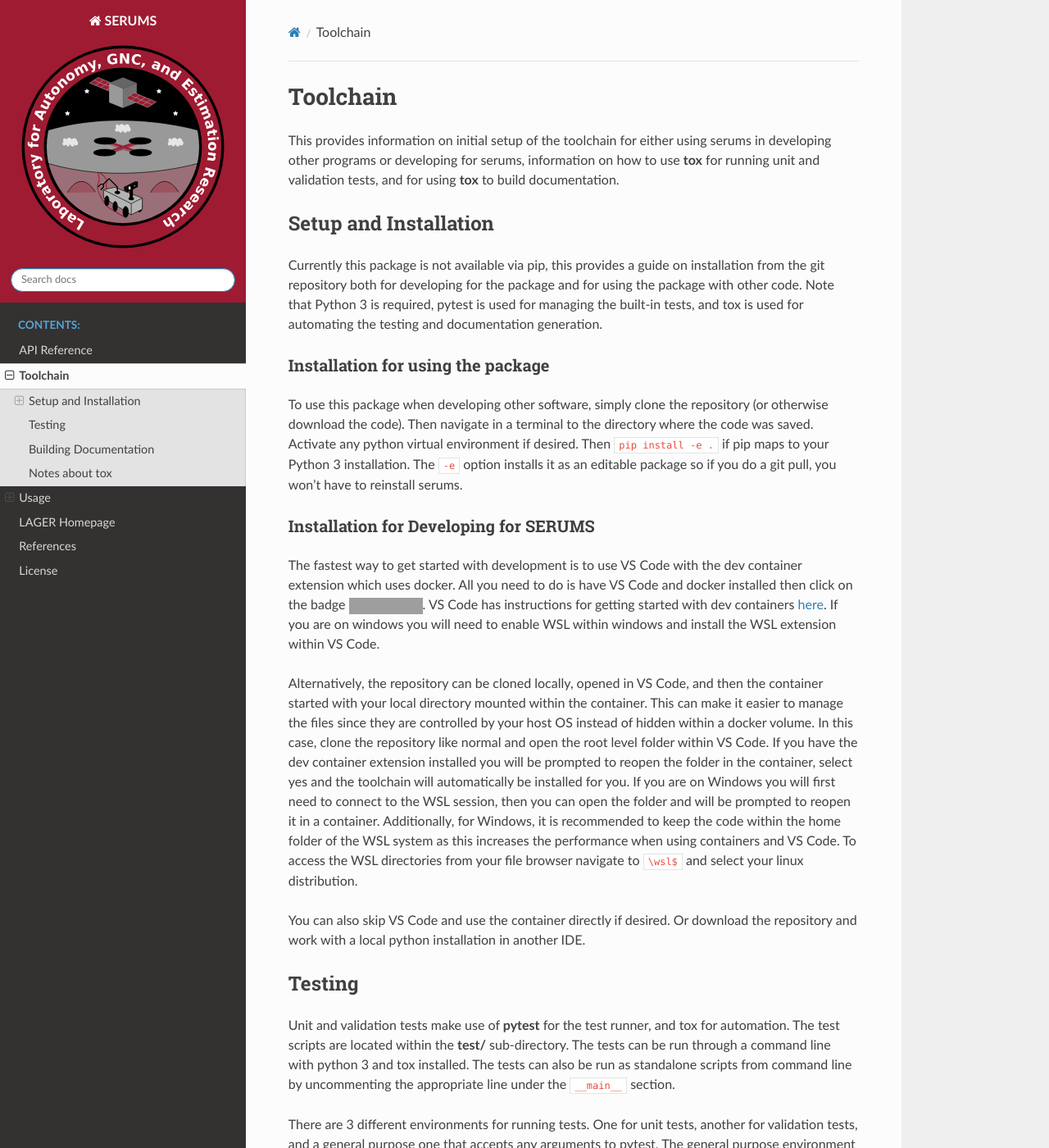
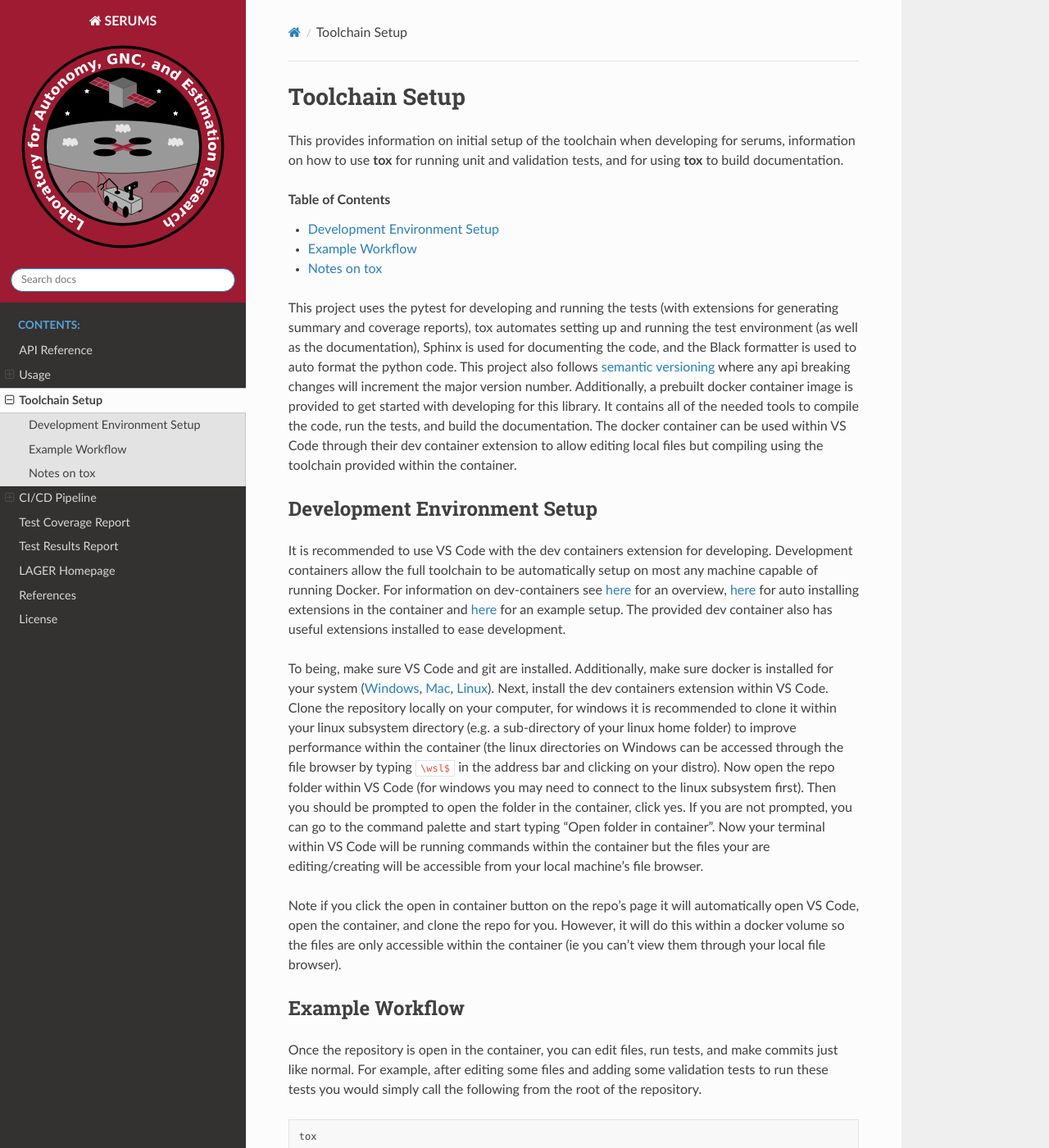
Before and after one commit to drjdlarson/serums, a Sphinx documentation site: the page built from docs/source/toolchain.rst, in a window 1280 px wide and 1400 px high. Shown: the whole window at 82% size. Built offline with Sphinx 7.4.7 and the Read the Docs theme 2.0.0, drawn with Linux system fonts in a browser that asks for light colours; some of the changed text lies outside the part shown; grey boxes are pictures that could not be loaded.

Commit message:
updated docs

```diff
--- a/README.rst
+++ b/README.rst
@@ -1,4 +1,4 @@
-serums
+SERUMS
 ======
 
 A Python package for Statistical Error and Risk Utility for Multi-sensor Systems (SERUMS) developed by the Laboratory for Autonomy, GNC, and Estimation Research (LAGER) at the University of Alabama (UA).
@@ -7,103 +7,82 @@
     :depth: 2
     :local:
 
+..
+    BEGIN LINKS INCLUDE
+
+.. |Open in Dev Containers| image:: https://img.shields.io/static/v1?label=Dev%20Containers&message=Open&color=blue&logo=visualstudiocode
+   :target: https://vscode.dev/redirect?url=vscode://ms-vscode-remote.remote-containers/cloneInVolume?url=https://github.com/drjdlarson/serums.git
+
+.. |Test Status| image:: https://drjdlarson.github.io/serums/reports/junit/tests-badge.svg?dummy=8484744
+    :target: https://drjdlarson.github.io/serums/reports/junit/junit.html
+
+.. |Test Cov| image:: https://drjdlarson.github.io/serums/reports/coverage/coverage-badge.svg?dummy=8484744
+    :target: https://drjdlarson.github.io/serums/reports/coverage/index.html
+
+..
+    END LINKS INCLUDE
+
+|Open in Dev Containers| |Test Status| |Test Cov|
 
 ..
     BEGIN TOOLCHAIN INCLUDE
 
-.. _serums: https://github.com/drjdlarson/serums
-.. _STACKOVERFLOW: https://stackoverflow.com/questions/69704561/cannot-update-spyder-5-1-5-on-new-anaconda-install
-.. _SUBMODULE: https://git-scm.com/book/en/v2/Git-Tools-Submodules
-.. |Open in Dev Containers| image:: https://img.shields.io/static/v1?label=Dev%20Containers&message=Open&color=blue&logo=visualstudiocode
-   :target: https://vscode.dev/redirect?url=vscode://ms-vscode-remote.remote-containers/cloneInVolume?url=https://github.com/drjdlarson/serums.git
+This project uses the pytest for developing and running the tests (with extensions for generating summary and coverage reports), tox automates setting up and running the test environment (as well as the documentation), Sphinx is used for documenting the code, and the Black formatter is used to auto format the python code. This project also follows `semantic versioning <https://semver.org/>`_ where any api breaking changes will increment the major version number. Additionally, a prebuilt docker container image is provided to get started with developing for this library. It contains all of the needed tools to compile the code, run the tests, and build the documentation. The docker container can be used within VS Code through their dev container extension to allow editing local files but compiling using the toolchain provided within the container.
 
 
+Development Environment Setup
+-----------------------------
+It is recommended to use VS Code with the dev containers extension for developing. Development containers allow the full toolchain to be automatically setup on most any machine capable of running Docker. For information on dev-containers see `here <https://code.visualstudio.com/docs/devcontainers/containers>`_ for an overview, `here <https://stackoverflow.com/questions/71402603/vs-code-in-docker-container-is-there-a-way-to-automatically-install-extensions>`_ for auto installing extensions in the container
+and `here <https://pspdfkit.com/blog/2020/visual-studio-code-cpp-docker/>`_ for an example setup. The provided dev container also has useful extensions installed to ease development.
 
-Setup and Installation
-----------------------
-Currently this package is not available via pip, this provides a guide on installation from the git repository both for developing for the package and for using the package with other code. Note that Python 3 is required, pytest is used for managing the built-in tests, and tox is used for automating the testing and documentation generation.
+To being, make sure VS Code and git are installed. Additionally, make sure docker is installed for your system (`Windows <https://docs.docker.com/desktop/install/windows-install/>`_, `Mac <https://docs.docker.com/desktop/install/mac-install/>`_, `Linux <https://docs.docker.com/engine/install/>`_). Next, install the dev containers extension within VS Code. Clone the repository locally on your computer, for windows it is recommended to clone it within your linux subsystem directory (e.g. a sub-directory of your linux home folder) to improve performance within the container (the linux directories on Windows can be accessed through the file browser by typing :code:`\\wsl$` in the address bar and clicking on your distro). Now open the repo folder within VS Code (for windows you may need to connect to the linux subsystem first). Then you should be prompted to open the folder in the container, click yes. If you are not prompted, you can go to the command palette and start typing "Open folder in container". Now your terminal within VS Code will be running commands within the container but the files your are editing/creating will be accessible from your local machine's file browser.
+
+Note if you click the open in container button on the repo's page it will automatically open VS Code, open the container, and clone the repo for you. However, it will do this within a docker volume so the files are only accessible within the container (ie you can't view them through your local file browser).
 
 
-Installation for using the package
-^^^^^^^^^^^^^^^^^^^^^^^^^^^^^^^^^^
-To use this package when developing other software, simply clone the repository (or otherwise download the code). Then navigate in a terminal to the directory where the code was saved. Activate any python virtual environment if desired. Then :code:`pip install -e .` if pip maps to your Python 3 installation. The :code:`-e` option installs it as an editable package so if you do a git pull, you won't have to reinstall serums.
+Example Workflow
+----------------
+Once the repository is open in the container, you can edit files, run tests, and make commits just like normal. For example, after editing some files and adding some validation tests to run these tests you would simply call the following from the root of the repository.
+
+.. code-block::
+
+    tox
+
+This will attempt to run the all the validation tests, except those marked as slow, on multiple versions of python. If the python version can not be found, it will be skipped.
+
+After running tests, it may be helpful to check the documentation build locally to ensure code comments are being pulled correctly. This can be done with
+
+.. code-block::
+
+    tox -e clean_docs
+    tox -e docs_html
+
+to remove any existing documenation builds and generate the html version. The output is placed in **docs/build/html** and can be viewed by opening the **docs/build/html/index.html** file in your web browser.
 
 
-Installation for Developing for SERUMS
-^^^^^^^^^^^^^^^^^^^^^^^^^^^^^^^^^^^^^^
-The fastest way to get started with development is to use VS Code with the dev container extension which uses docker. All you need to do is have VS Code and docker installed then click on the badge |Open in Dev Containers|. VS Code has instructions for getting started with dev containers `here <https://code.visualstudio.com/docs/devcontainers/containers>`_. If you are on windows you will need to enable WSL within windows and install the WSL extension within VS Code.
+Notes on tox
+------------
+Tox will automatically create virtual environements, install dependencies, install the package, and run some commands in the virtual environment. These are defined in the **tox.ini** file in the repository. If tox is called without specifying an envrionment, it will run all of the default environments. The available environments can be listed with
 
-Alternatively, the repository can be cloned locally, opened in VS Code, and then the container started with your local directory mounted within the container. This can make it easier to manage the files since they are controlled by your host OS instead of hidden within a docker volume. In this case, clone the repository like normal and open the root level folder within VS Code. If you have the dev container extension installed you will be prompted to reopen the folder in the container, select yes and the toolchain will automatically be installed for you. If you are on Windows you will first need to connect to the WSL session, then you can open the folder and will be prompted to reopen it in a container. Additionally, for Windows, it is recommended to keep the code within the home folder of the WSL system as this increases the performance when using containers and VS Code. To access the WSL directories from your file browser navigate to :code:`\\wsl$` and select your linux distribution.
-
-You can also skip VS Code and use the container directly if desired. Or download the repository and work with a local python installation in another IDE.
-
-
-Testing
--------
-Unit and validation tests make use of **pytest** for the test runner, and tox for automation. The test scripts are located within the **test/** sub-directory.
-The tests can be run through a command line with python 3 and tox installed. The tests can also be run as standalone scripts from command line by uncommenting the appropriate line under the :code:`__main__` section.
-
-There are 3 different environments for running tests. One for unit tests, another for validation tests, and a general purpose one that accepts any arguments to pytest.
-The general purpose environment is executed by running
-
-.. code-block:: bash
-
-    tox -e test -- PY_TEST_ARGS
-
-where :code:`PY_TEST_ARGS` are any arguments to be passed directly to the pytest command (Note: if none are passed the :code:`--` is not needed).
-For example to run any test cases containing a keyword, run the following,
-
-.. code-block:: bash
-
-    tox -e test -- -k guidance
-
-To run tests marked as slow, pass the :code:`--runslow` option.
-
-The unit test environment runs all tests within the **test/unit/** sub-directory. These tests are designed to confirm basic functionality.
-Many of them do not ensure algorithm performance but may do some basic checking of a few key parameters. This environment is run by
-
-.. code-block:: bash
-
-    tox -e unit_test -- PY_TEST_ARGS
-
-The validation test environment runs all tests within the **test/validation/** sub-directory. These are designed to verify algorithm performance and include more extensive checking of the output arguments against known values. They often run slower than unit tests.
-These can be run with
-
-.. code-block:: bash
-
-    tox -e validation_test -- PY_TEST_ARGS
-
-
-Building Documentation
-----------------------
-The documentation uses sphinx and autodoc to pull docstrings from the code. This process is run through a command line that has python 3 and tox installed. The built documentation is in the **docs/build/** sub-directory.
-The HTML version of the docs can be built using the following command
-
-.. code-block:: bash
-
-    tox -e docs -- html
-
-Then they can be viewed by opening **docs/build/html/index.html** with a web browser.
-
-
-Notes about tox
----------------
-You can list the available environments within tox by running
-
-.. code-block:: bash
+.. code-block::
 
     tox -av
 
-If tox is failing to install the dependencies due to an error in distutils, then it may be required to instal distutils seperately by
+and a specific environment run by calling
 
-.. code-block:: bash
+.. code-block::
 
-    sudo apt install python3.7-distutils
+    tox -e ENV
 
-for a debian based system.
+where :code:`ENV` is replaced with the environment name. To pass positional arguments into the commands run within the tox environment you must use :code:`--` after the environment name but before the positional arguments. For example to run validation tests using Python 3.9 and pass the :code:`--runslow` option to pytest you would call :code:`tox -e py39-validation_test -- --runslow`.
+
+Note, all tox commands must be run from the root of the repository because this is where the **tox.ini** file lives.
 
 ..
     END TOOLCHAIN INCLUDE
+
+..
+    BEGIN CITE INCLUDE
 
 Cite
 ====
--- /dev/null
+++ b/docs/source/cicd.rst
@@ -0,0 +1,15 @@
+CI/CD Pipeline
+==============
+
+The goal of Continuous Integration and Continuous Development (CI/CD) is to be constantly running tests and checks upon every push to the repo. This project makes use of Github actions to achieve this, but other technologies can be used such as Travis CI or Jenkins. Two main workflows are setup, once that runs on every push and another that is designed to automate releases.
+
+The first that runs on every push is designed to run the tests on multiple versions of python on multiple operating systems. If the tests fail, you can look at the workflow log to see the output from the failing test cases.
+
+The second workflow is designed to run when pushing a new version tag to automate creating a new release. It will build the container images and publish them to the Github Container Registry, build and run the unit tests, build the documentation, push the documentation to the gh-pages branch to update the website, and automatically package the release and add a commit message to the release that summarizes all the commits since the last release.
+
+
+Github Actions Quick Guide
+--------------------------
+The following is a quick reference to Github actions. Each action, or workflow, is defined within a :code:`.github/workflow/*.yml` file. These files follow the YAML syntax and can define multiple jobs which can run in parallel or in sequence. The file defines triggers that control when each workflow gets executed. All of these workflows execute based on events that happen on the remote (i.e. if a workflow is triggered on a version tag, making a version tag on your local system with :code:`git tag` won't trigger the action, but pushing that to github with a :code:`git push` will cause it to be triggered since github will now see the tag). Additionally, the workflows run on Github's servers NOT your local machine.
+
+Each job within a workflow starts with a fresh system (i.e. a clean diretory) and can be defined to run on a different operating system (as defined by the runner). A given job is made up of multiple steps, a step can either run commands in the runner's terminal or use a predefined action which may have additional options. A typicaly job will need a step to checkout the repo at the current state that triggered the action. The steps within a job run sequentially, whereas the jobs themselves normally run in parallel. The jobs can be made to run in sequence by defining the :code:`needs` tag within the job and giving the id of a prior job.
--- a/docs/source/toolchain.rst
+++ b/docs/source/toolchain.rst
@@ -1,12 +1,15 @@
-Toolchain
-=========
+Toolchain Setup
+===============
 
 .. toctree::
    :maxdepth: 2
    :caption: Contents:
 
-This provides information on initial setup of the toolchain for either using serums in developing other programs or developing for serums, information on how to use **tox** for running unit and validation tests, and for using **tox** to build documentation.
+This provides information on initial setup of the toolchain when developing for serums, information on how to use **tox** for running unit and validation tests, and for using **tox** to build documentation.
 
+.. contents:: Table of Contents
+    :depth: 2
+    :local:
 
 .. include:: ../../README.rst
     :start-after: BEGIN TOOLCHAIN INCLUDE
```
Also changed, not shown: other parts of README.rst (+8 -5 lines), docs/source/index.rst (+15 -7 lines), 2 other files.
